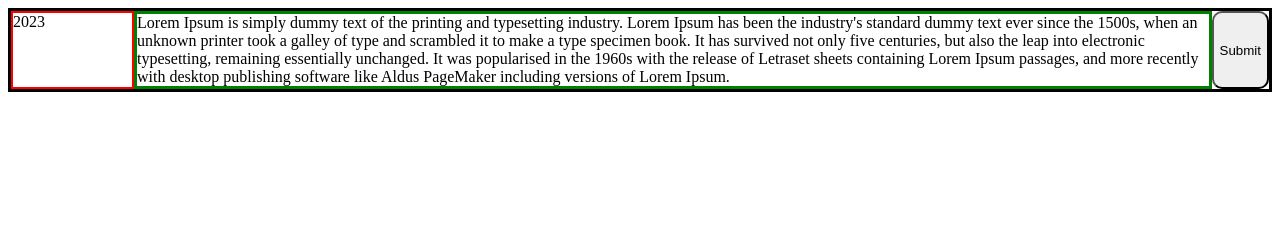
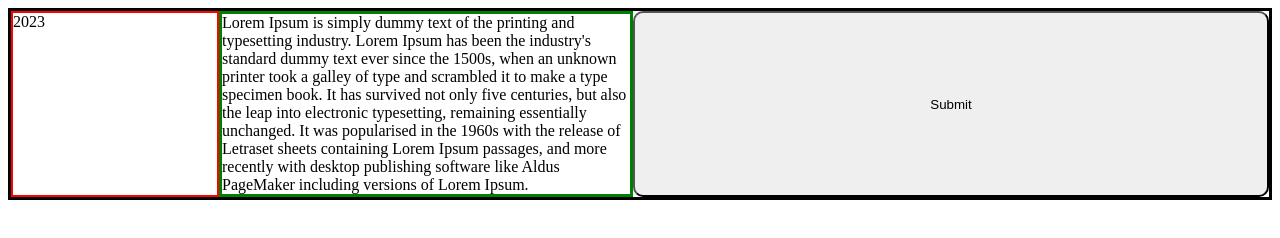
Before and after one commit to LionelNkaya/prayerAppJournal-FrontEnd, a plain HTML site: page index.html in a window 1280 px wide. Drawn offline with Linux system fonts and the light colour scheme.

Commit message:
saving project

```diff
--- a/index.html
+++ b/index.html
@@ -6,14 +6,15 @@
     </head>
 
     <body>
-        <div id="userInputContainer">
+        <div class="userInputContainer">
 
-                    <div id="wholePrayerContainer">
-                    <div id="outerLayer">2023 </div>
-                    <div id="innerLayer">
+                    <div class="wholePrayerContainer">
+                    <div class="outerLayer">2023 </div>
+                    <div class="innerLayer">
                         Lorem Ipsum is simply dummy text of the printing and typesetting industry. Lorem Ipsum has been the industry's standard dummy text ever since the 1500s, when an unknown printer took a galley of type and scrambled it to make a type specimen book. It has survived not only five centuries, but also the leap into electronic typesetting, remaining essentially unchanged. It was popularised in the 1960s with the release of Letraset sheets containing Lorem Ipsum passages, and more recently with desktop publishing software like Aldus PageMaker including versions of Lorem Ipsum.
+
                     </div>
-                    <button id="button">Submit</button>
+                    <button class="button">Submit</button>
                     </div>
         </div>
     </body>
--- a/style.css
+++ b/style.css
@@ -1,21 +1,27 @@
-#wholePrayerContainer {
+.wholePrayerContainer {
   box-sizing: border-box;
   width: auto;
   height: auto;
   border: solid black;
   display: flex;
+  flex-wrap: wrap;
 }
 
-#outerLayer {
+.outerLayer {
   border: 2px solid red;
   width: 10%;
+  flex: 1;
 }
 
-#innerLayer {
+.innerLayer {
   border: solid green;
   width: 90%;
+  flex: 2;
 }
 
-#button {
+.button {
   border-radius: 10px;
+  padding: 10px;
+  flex: 3;
+  order: 3;
 }
```
